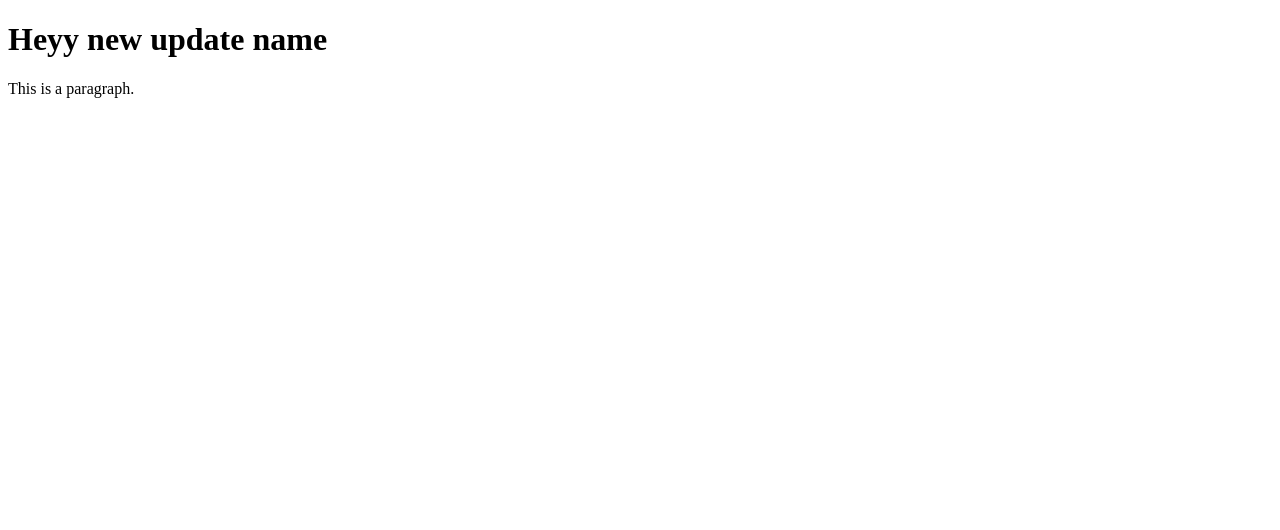
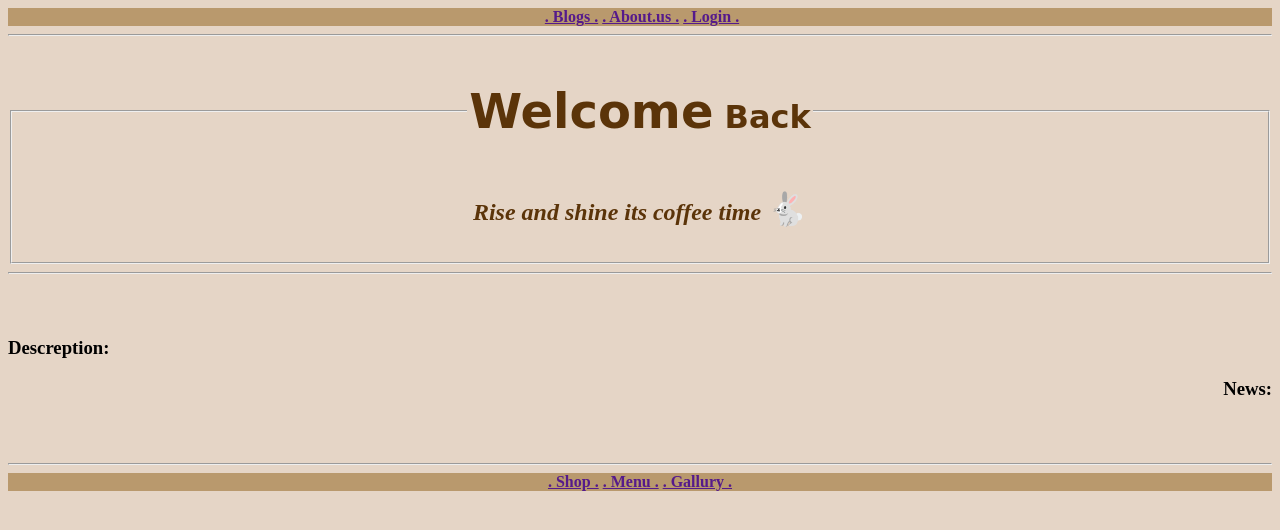
Before and after one commit to Hala-ibu/Coffee-shop-web, a plain HTML site: page html/first page.html in a window 1280 px wide. Drawn offline with Linux system fonts and the light colour scheme.

Commit message:
starting 25oct till 3 nov

```diff
--- a/html/first page.html
+++ b/html/first page.html
@@ -1,12 +1,42 @@
 <!DOCTYPE html>
 <html>
 <head>
-<title>Page Title</title>
+    <body style="background-color: rgba(218, 196, 175, 0.703);">
+        <nav style="background-color: rgba(142, 95, 24, 0.505);text-align:center;">
+            <b>
+            <img src="" alt="">
+            <a href="">. Blogs .</a>
+            <a href="">. About.us .</a>
+            <a href="" >. Login .</a>
+        </b>
+        </nav>
+        <hr>
+        <br>
+        <header >
+            <form style="text-align: center;color:  rgb(91, 52, 9);"">
+                <fieldset >
+                    <legend ><h1 style="font-family:cursive"><b style="font-size:xxx-large; ">Welcome</b> <b style="font-size: xx-large;">Back</b></h1></legend>
+                    <p style="font-size: x-large;"><i><b>Rise and shine its coffee time </b></i><b style="font-size: xx-large;">&#128007;</b></p>
+                </fieldset>
+            </form>
+        </header>
+        <hr>
+        <br><br>
+        <section>
+                    <h3>Descreption:</h3>
+        </section>
+        <aside style="text-align:end;"> <h3>News:</h3></aside>
+        <br><br>
+        <hr>
+        <nav style="background-color: rgba(142, 95, 24, 0.505);text-align:center;">
+        <b>
+            <a href="">. Shop .</a>
+            <a href="">. Menu .</a>
+            <a href="">. Gallury .</a>
+        </b>
+        </nav>
+        <br>
+        <footer></footer>
+    </body>
 </head>
-<body>
-
-<h1>Heyy new update name</h1>
-<p>This is a paragraph.</p>
-
-</body>
 </html>
```
